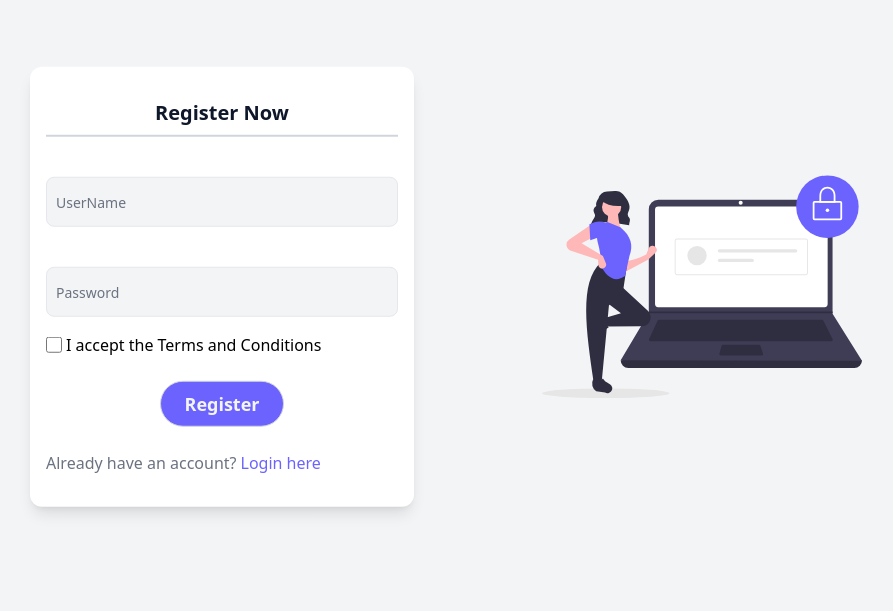
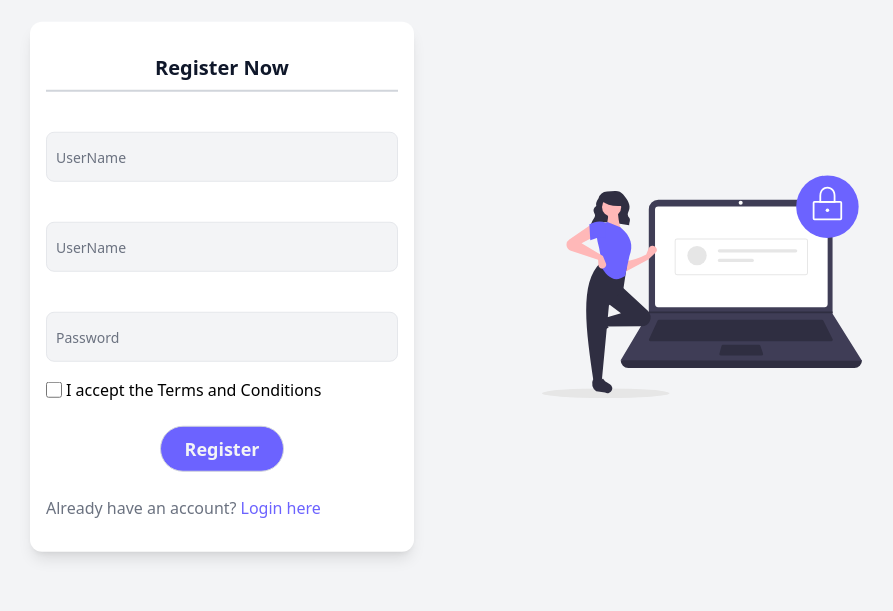
Before and after one commit to saphal-sip-org/attendance-tracker, a React (Vite) app in the folder client/: page /register in a window 1280 px wide. Shown: the part 109-720 px from the top of the page, without its empty margins (194-1087 px from the left). Built offline with nearby package versions, Linux system fonts and the light colour scheme.

Commit message:
add name in register

```diff
--- a/client/src/routes/pages/Register.jsx
+++ b/client/src/routes/pages/Register.jsx
@@ -8,6 +8,7 @@ import RegisterPic from "../../images/login.svg"
 
 function Register() {
 
+  const [Name, setName] = useState("");
   const [userName, setUserName] = useState("");
   const [password, setPassword] = useState("");
 
@@ -26,6 +27,7 @@ function Register() {
           <div className='border-b-2
             border-gray-300'></div>
         </div>
+        <Input inputchangeHandler={e => setName(e.target.value)} inputValue={Name} type={true} label={"UserName"} />
         <Input inputchangeHandler={e => setUserName(e.target.value)} inputValue={userName} type={true} label={"UserName"} />
         <div className='flex flex-col gap-1'>
           <Input inputchangeHandler={e => setPassword(e.target.value)} inputValue={password} type={false} label={"Password"} />
```
